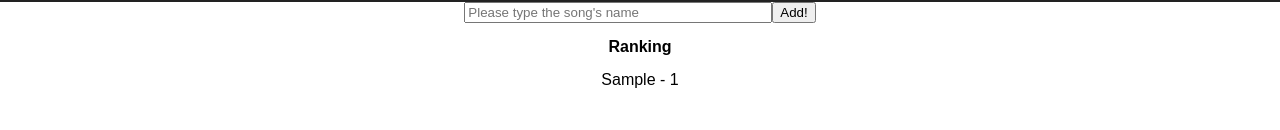
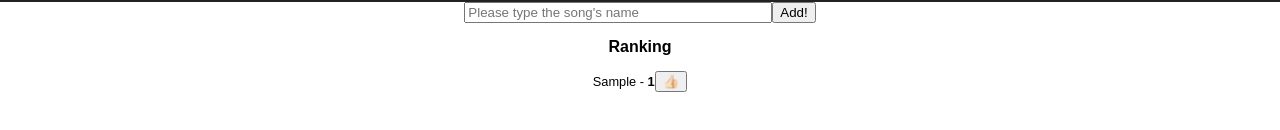
Before and after one commit to geektimus/song-hunter, a React (Create React App) app: page / in a window 1280 px wide. Both pictures are taken after typing "Sample" into the empty fields and a click on the button "Add!". Shown: the part 188-318 px from the top of the page. Built offline with nearby package versions, Linux system fonts and the light colour scheme.

Commit message:
Added the option to vote for the songs

```diff
--- a/src/App.css
+++ b/src/App.css
@@ -42,3 +42,11 @@ input.large-input-text {
   margin: 0;
   padding: 0;
 }
+
+.songDesc {
+  font-size: 0.8em;
+}
+
+.songDesc .votes {
+  font-weight: bold;
+}
--- a/src/components/song-ranker.jsx
+++ b/src/components/song-ranker.jsx
@@ -2,8 +2,30 @@ import React, { Component } from 'react';
 
 class SongRanker extends Component {
 
+    addVoteTo(evt) {
+        let songIndex = parseInt(evt.target.value, 10);
+
+        let songs = this.props.songs.map((song, index) => {
+            if (index === songIndex) {
+                console.log("adding vote to: ", song.name)
+                song.votes++
+            }
+            return song
+        })
+
+        this.setState({songs: songs})
+    }
+
     render() {
-        let songs = this.props.songs.map((song, index) => <li key={index}>{song.name} - {song.votes}</li>)
+        let songs = this.props.songs.map(
+            (song, index) =>
+                <li key={index}>
+                    <span className="songDesc">{song.name} - <span className="votes">{song.votes}</span></span>
+                    <button className="voter" value={index} onClick={this.addVoteTo.bind(this)}>👍🏻</button>
+                </li>
+
+        )
+
         return <div className="ranking">
             <div className="title">Ranking</div>
             <ul>
```
